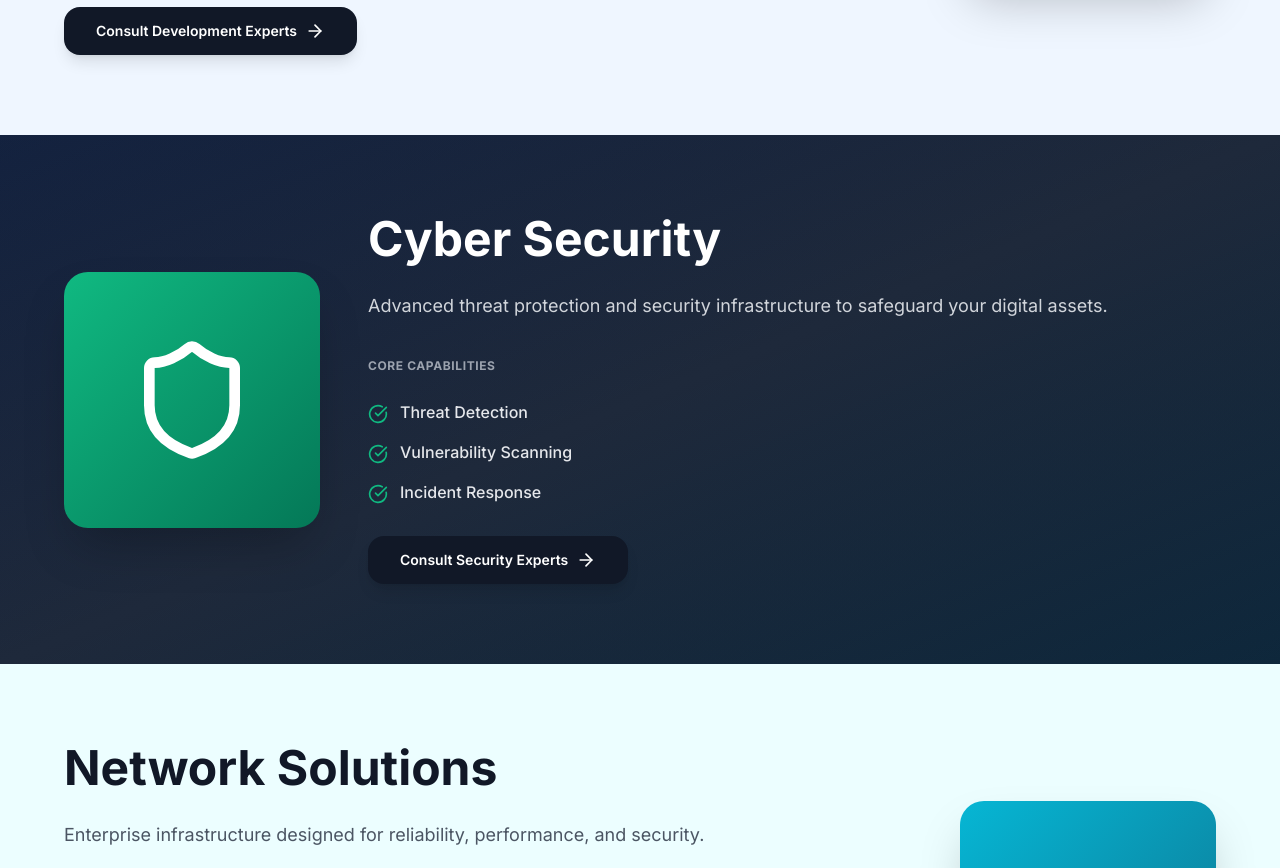
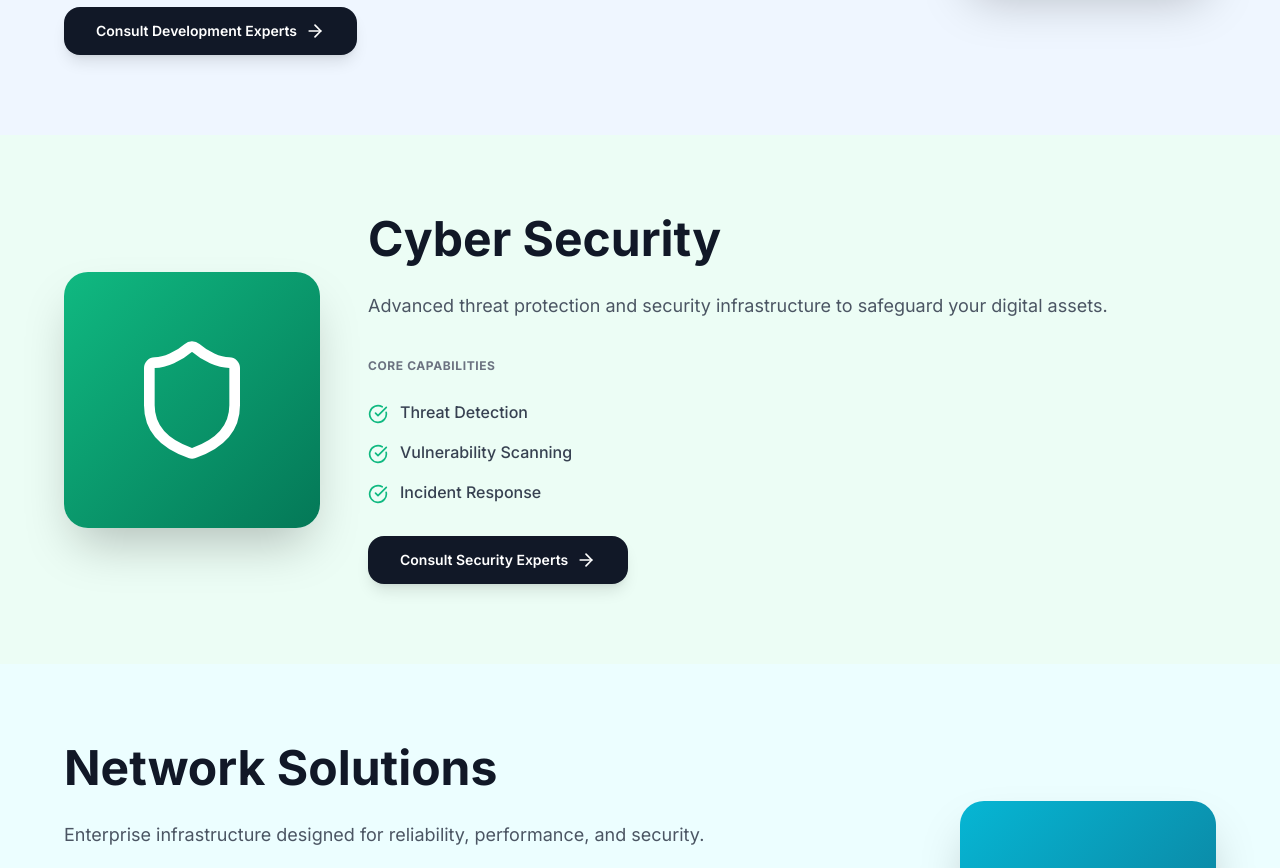
Before and after one commit to TecnoLTS/TecnoLTS, a Next.js app: page /en in a window 1280 px wide. Shown: the part 1340-2208 px from the top of the page. Built offline with nearby package versions, Linux system fonts and the light colour scheme; no server answers.

Commit message:
Updated HomePage.tsx

```diff
--- a/app/_components/HomePage.tsx
+++ b/app/_components/HomePage.tsx
@@ -67,7 +67,7 @@ export default function HomePage() {
         cta={t.services.cybersecurity.cta}
         coreCapabilitiesLabel={t.labels.coreCapabilities}
         gradient="bg-gradient-to-br from-emerald-500 to-emerald-700"
-        backgroundColor="bg-gradient-to-br from-slate-900 via-slate-800 to-slate-900 dark:from-slate-950 dark:via-slate-900 dark:to-slate-950"
+        backgroundColor="bg-emerald-50 dark:bg-slate-800"
         iconPosition="left"
       />
 
```
